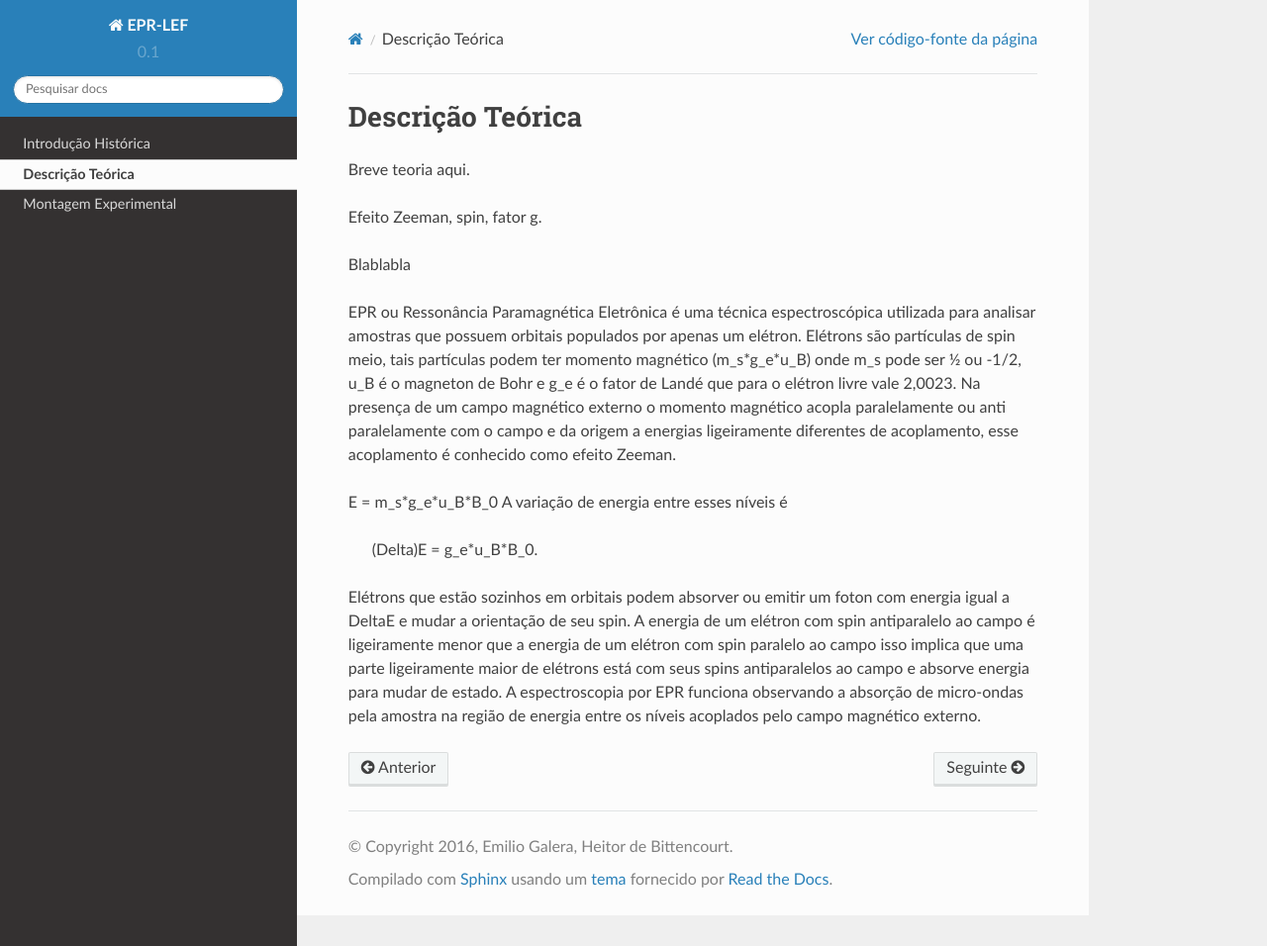
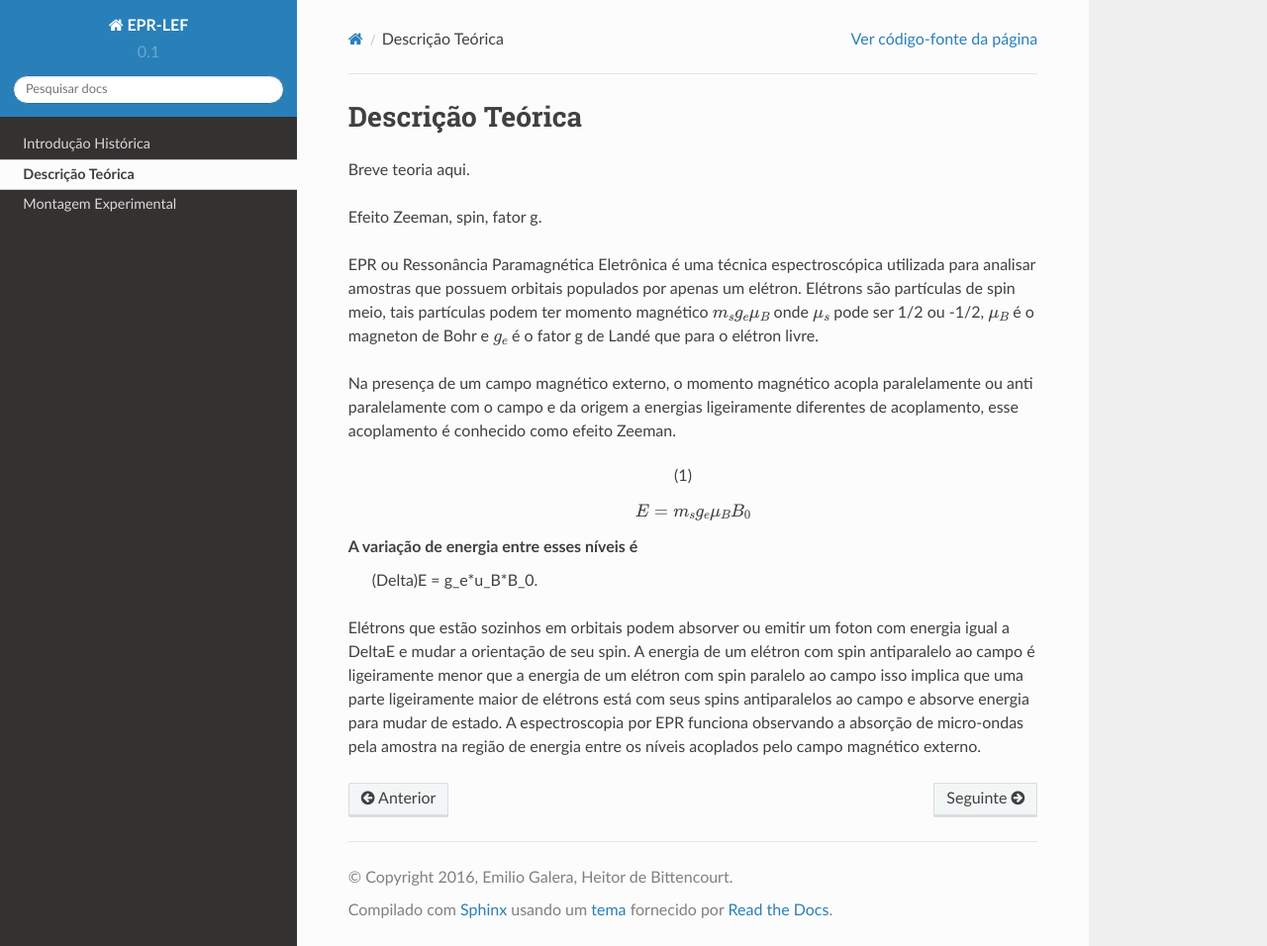
Before and after one commit to heitorPB/EPR-LEF, a Sphinx documentation site: the page built from doc/teoria.rst, in a window 1280 px wide and 956 px high. Shown: the whole window at 99% size. Built offline with Sphinx 7.4.7 and the Read the Docs theme 2.0.0, drawn with Linux system fonts in a browser that asks for light colours.

Commit message:
Equacoes

```diff
--- a/doc/conf.py
+++ b/doc/conf.py
@@ -120,6 +120,8 @@ pygments_style = 'sphinx'
 todo_include_todos = True
 
 numfig = True
+
+math_number_all = True
 
 
 # -- Options for HTML output ----------------------------------------------
--- a/doc/teoria.rst
+++ b/doc/teoria.rst
@@ -6,12 +6,14 @@ Breve teoria aqui.
 
 Efeito Zeeman, spin, fator g.
 
+EPR ou Ressonância Paramagnética Eletrônica é uma técnica espectroscópica utilizada para analisar amostras que possuem orbitais populados por apenas um elétron. Elétrons são partículas de spin meio, tais partículas podem ter momento magnético :math:`m_s g_e \mu_B` onde :math:`\mu_s` pode ser 1/2 ou -1/2, :math:`\mu_B` é o magneton de Bohr e :math:`g_e` é o fator g de Landé que para o elétron livre.
 
-Blablabla
+Na presença de um campo magnético externo, o momento magnético acopla paralelamente ou anti paralelamente com o campo e da origem a energias ligeiramente diferentes de acoplamento, esse acoplamento é conhecido como efeito Zeeman.
 
-EPR ou Ressonância Paramagnética Eletrônica é uma técnica espectroscópica utilizada para analisar amostras que possuem orbitais populados por apenas um elétron. Elétrons são partículas de spin meio, tais partículas podem ter momento magnético (m_s*g_e*u_B) onde m_s pode ser ½ ou -1/2, u_B é o magneton de Bohr e g_e é o fator de Landé que para o elétron livre vale 2,0023. Na presença de um campo magnético externo o momento magnético acopla paralelamente ou anti paralelamente com o campo e da origem a energias ligeiramente diferentes de acoplamento, esse acoplamento é conhecido como efeito Zeeman.
+.. math::
 
-E = m_s*g_e*u_B*B_0
+   E = m_s g_e \mu_B B_0
+
 A variação de energia entre esses níveis é
 					(\Delta)E = g_e*u_B*B_0.
 Elétrons que estão sozinhos em orbitais podem absorver ou emitir um foton com energia igual a \DeltaE e mudar a orientação de seu spin. A energia de um elétron com spin antiparalelo ao campo é ligeiramente menor que a energia de um elétron com spin paralelo ao campo isso implica que uma parte ligeiramente maior de elétrons está com seus spins antiparalelos ao campo e absorve energia para mudar de estado.
```
